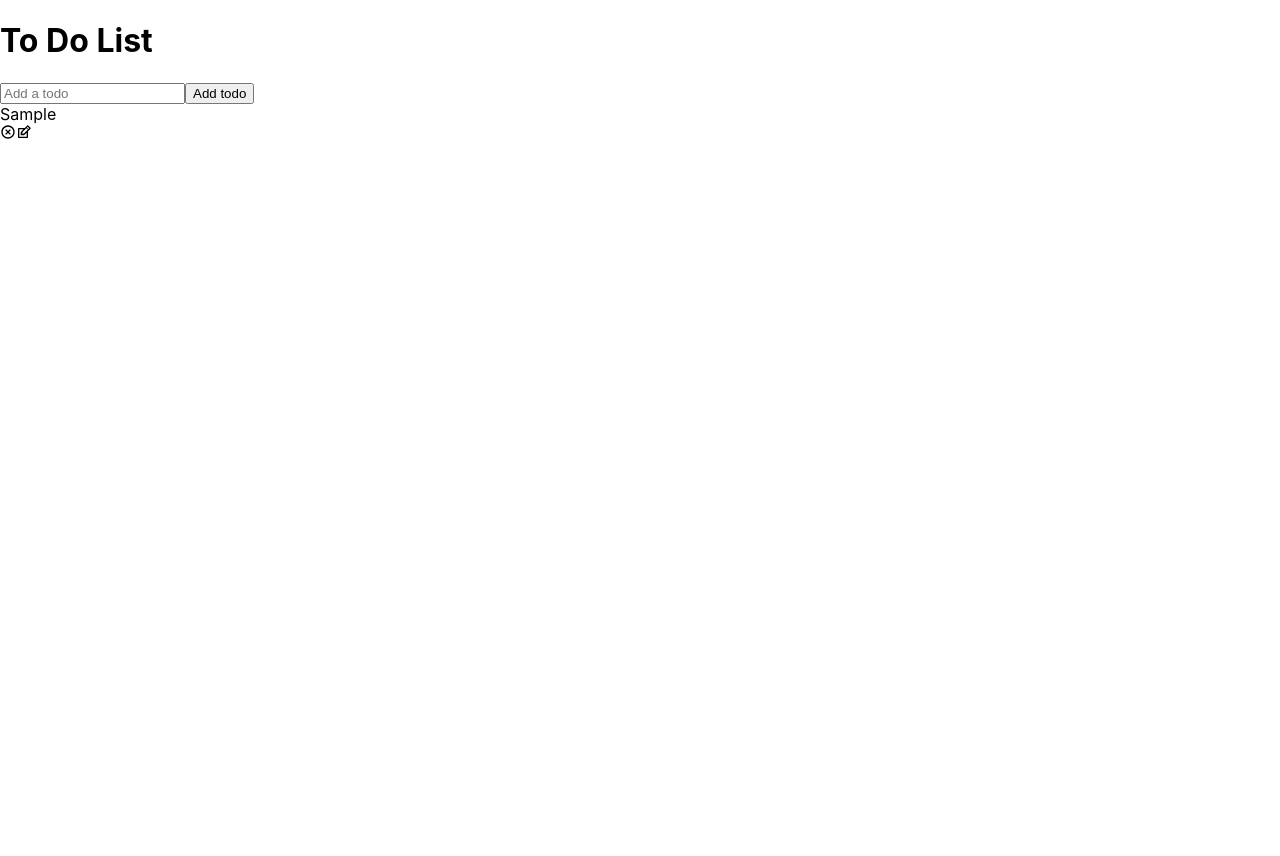
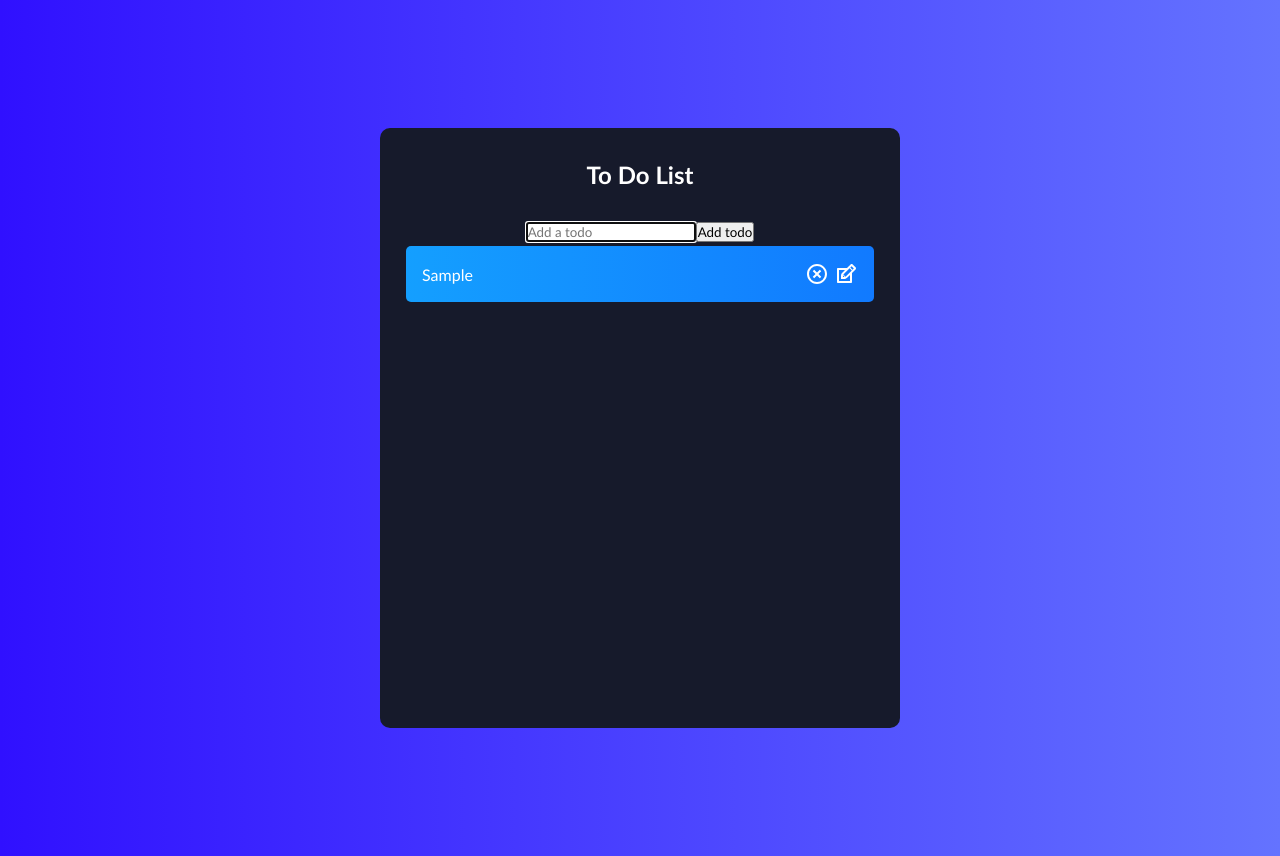
Before and after one commit to aaburzak/react_todo, a React (Create React App) app: page / in a window 1280 px wide. Both pictures are taken after typing "Sample" into the empty fields and a click on the button "Add todo". Before the commit the page ends 800 px from the top, so only its background shows below. Built offline with nearby package versions, Linux system fonts and the light colour scheme.

Commit message:
added css, updated class names

```diff
--- a/src/App.css
+++ b/src/App.css
@@ -1,38 +1,147 @@
-.App {
-  text-align: center;
+* {
+  box-sizing: border-box;
+  margin: 0;
+  padding: 0;
+  font-family: 'Trebuchet MS', 'Lucida Sans Unicode', 'Lucida Grande',
+    'Lucida Sans', Arial, sans-serif;
 }
 
-.App-logo {
-  height: 40vmin;
-  pointer-events: none;
+body {
+  background: linear-gradient(
+    90deg,
+    rgba(48, 16, 255, 1) 0%,
+    rgba(100, 115, 255, 1) 100%
+  );
+}
+.todo-app {
+  display: flex;
+  flex-direction: column;
+  justify-content: start;
+  width: 520px;
+  min-height: 600px;
+  background: #161a2b;
+  text-align: center;
+  margin: 128px auto;
+  border-radius: 10px;
+  padding-bottom: 32px;
 }
 
-@media (prefers-reduced-motion: no-preference) {
-  .App-logo {
-    animation: App-logo-spin infinite 20s linear;
-  }
+h1 {
+  margin: 32px 0;
+  color: #fff;
+  font-size: 24px;
 }
 
-.App-header {
-  background-color: #282c34;
-  min-height: 100vh;
-  display: flex;
-  flex-direction: column;
-  align-items: center;
-  justify-content: center;
-  font-size: calc(10px + 2vmin);
-  color: white;
+.complete {
+  text-decoration: line-through;
+  opacity: 0.4;
 }
 
-.App-link {
-  color: #61dafb;
+.todo-form {
+  margin-bottom: 32px;
 }
 
-@keyframes App-logo-spin {
-  from {
-    transform: rotate(0deg);
-  }
-  to {
-    transform: rotate(360deg);
-  }
+.todo-input {
+  padding: 14px 32px 14px 16px;
+  border-radius: 4px 0 0 4px;
+  border: 2px solid #5d0cff;
+  outline: none;
+  width: 320px;
+  background: transparent;
+  color: #fff;
 }
+
+.todo-input::placeholder {
+  color: #e2e2e2;
+}
+
+.todo-button {
+  padding: 16px;
+  border: none;
+  border-radius: 0 4px 4px 0;
+  cursor: pointer;
+  outline: none;
+  background: linear-gradient(
+    90deg,
+    rgba(93, 12, 255, 1) 0%,
+    rgba(155, 0, 250, 1) 100%
+  );
+  color: #fff;
+  text-transform: capitalize;
+}
+
+.todo-input.edit {
+  border: 2px solid #149fff;
+}
+
+.todo-button.edit {
+  background: linear-gradient(
+    90deg,
+    rgba(20, 159, 255, 1) 0%,
+    rgba(17, 122, 255, 1) 100%
+  );
+  padding: 16px 22px;
+}
+
+.todo-container {
+  display: flex;
+  flex-direction: row;
+  position: relative;
+}
+
+.todo-row {
+  display: flex;
+  justify-content: space-between;
+  align-items: center;
+  margin: 4px auto;
+  color: #fff;
+  background: linear-gradient(
+    90deg,
+    rgba(255, 118, 20, 1) 0%,
+    rgba(255, 84, 17, 1) 100%
+  );
+
+  padding: 16px;
+  border-radius: 5px;
+  width: 90%;
+}
+
+.todo-row:nth-child(4n + 1) {
+  background: linear-gradient(
+    90deg,
+    rgba(93, 12, 255, 1) 0%,
+    rgba(155, 0, 250, 1) 100%
+  );
+}
+
+.todo-row:nth-child(4n + 2) {
+  background: linear-gradient(
+    90deg,
+    rgba(255, 12, 241, 1) 0%,
+    rgba(250, 0, 135, 1) 100%
+  );
+}
+
+.todo-row:nth-child(4n + 3) {
+  background: linear-gradient(
+    90deg,
+    rgba(20, 159, 255, 1) 0%,
+    rgba(17, 122, 255, 1) 100%
+  );
+}
+
+.icons {
+  display: flex;
+  align-items: center;
+  font-size: 24px;
+  cursor: pointer;
+}
+
+.delete-icon {
+  margin-right: 5px;
+  color: #fff;
+}
+
+.edit-icon {
+  color: #fff;
+}
--- a/src/App.js
+++ b/src/App.js
@@ -5,7 +5,7 @@
 
 function App() {
   return (
-    <div className="todo_app">
+    <div className="todo-app">
       <TodoList/>
     </div>
   );
--- a/src/components/Todo.js
+++ b/src/components/Todo.js
@@ -31,11 +31,11 @@
         <div className='icons'>
             <RiCloseCircleLine
             onClick={() => removeTodo(todo.id)}
-            className= 'delete_icon'
+            className= 'delete-icon'
             />
             <TiEdit
             onClick={() => setEdit({id:todo.id, value:todo.text})}
-            className= 'edit_icon'
+            className= 'edit-con'
             />
 
         </div>
--- a/src/components/TodoForm.js
+++ b/src/components/TodoForm.js
@@ -1,8 +1,14 @@
-import React, {useState} from 'react'
+import React, {useState, useEffect, useRef} from 'react'
 
 function TodoForm(props) {
 const [input, setInput] = useState ('');
 
+const inputRef = useRef(null)
+
+useEffect(() =>{
+    //allows you to focus on whatever is input as ref
+    inputRef.current.focus()
+})
 const handleChange = e =>{
     setInput(e.target.value);
 };
@@ -21,7 +27,7 @@
 
   return (
     <form className="todo_form" onSubmit={handleSubmit}>
-        <input type="text" placeholder='Add a todo' value={input} name='text' className ='todo_input' onChange={handleChange}/>
+        <input type="text" placeholder='Add a todo' value={input} name='text' className ='todo_input' onChange={handleChange} ref={inputRef} />
         <button className="todo_button">Add todo</button>
     </form>
   )
```
